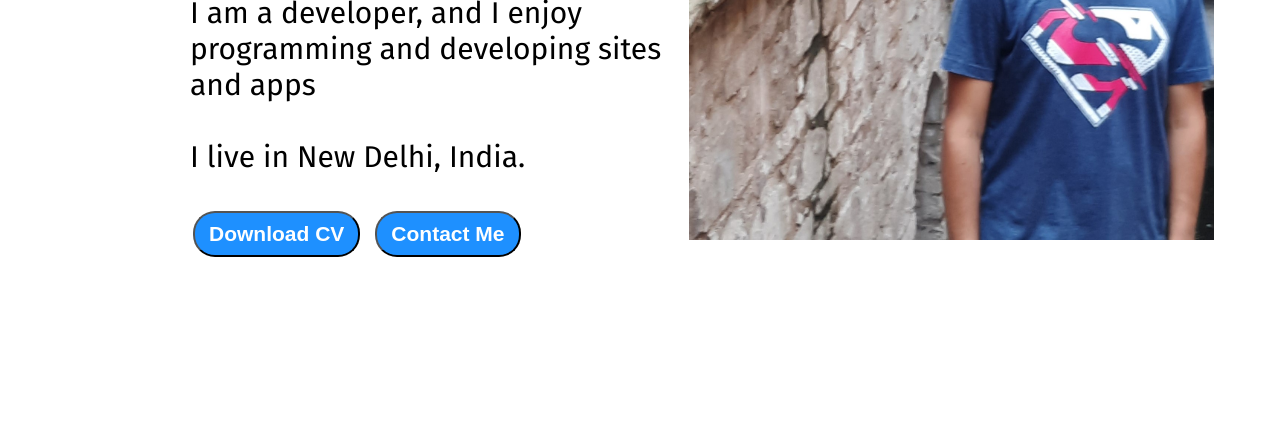
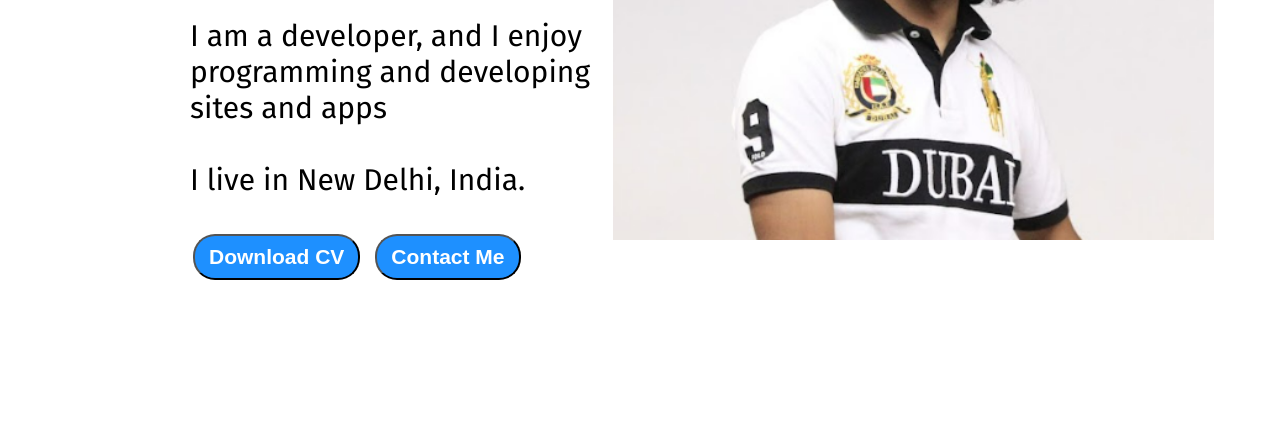
Before and after one commit to Daksh2356/Portfolio-site, a plain HTML site: page index.html in a window 1280 px wide. Shown: the part 368-800 px from the top of the page. Drawn offline with Linux system fonts and the light colour scheme.

Commit message:
Index page updated

```diff
--- a/index.html
+++ b/index.html
@@ -46,7 +46,7 @@
           </div>
         </div>
         <div class="devPic">
-          <img src="assets/pic_1.jpg" alt="Daksh Makhija" />
+          <img src="assets/pic.png" alt="Daksh Makhija" />
         </div>
       </div>
     </div>
```
Also changed, not shown: assets/pic.png (added), assets/pic_1.jpg (deleted).
